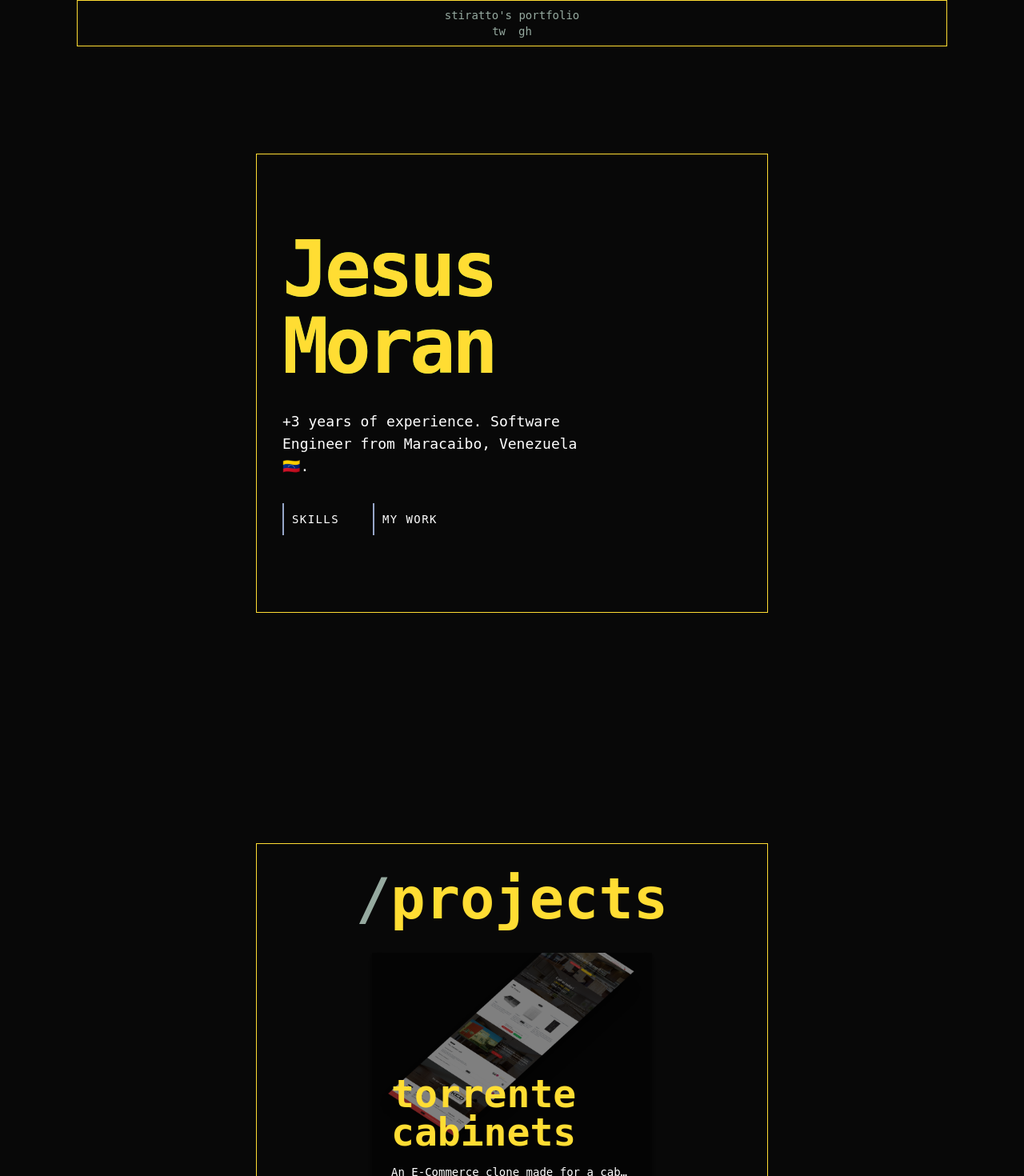
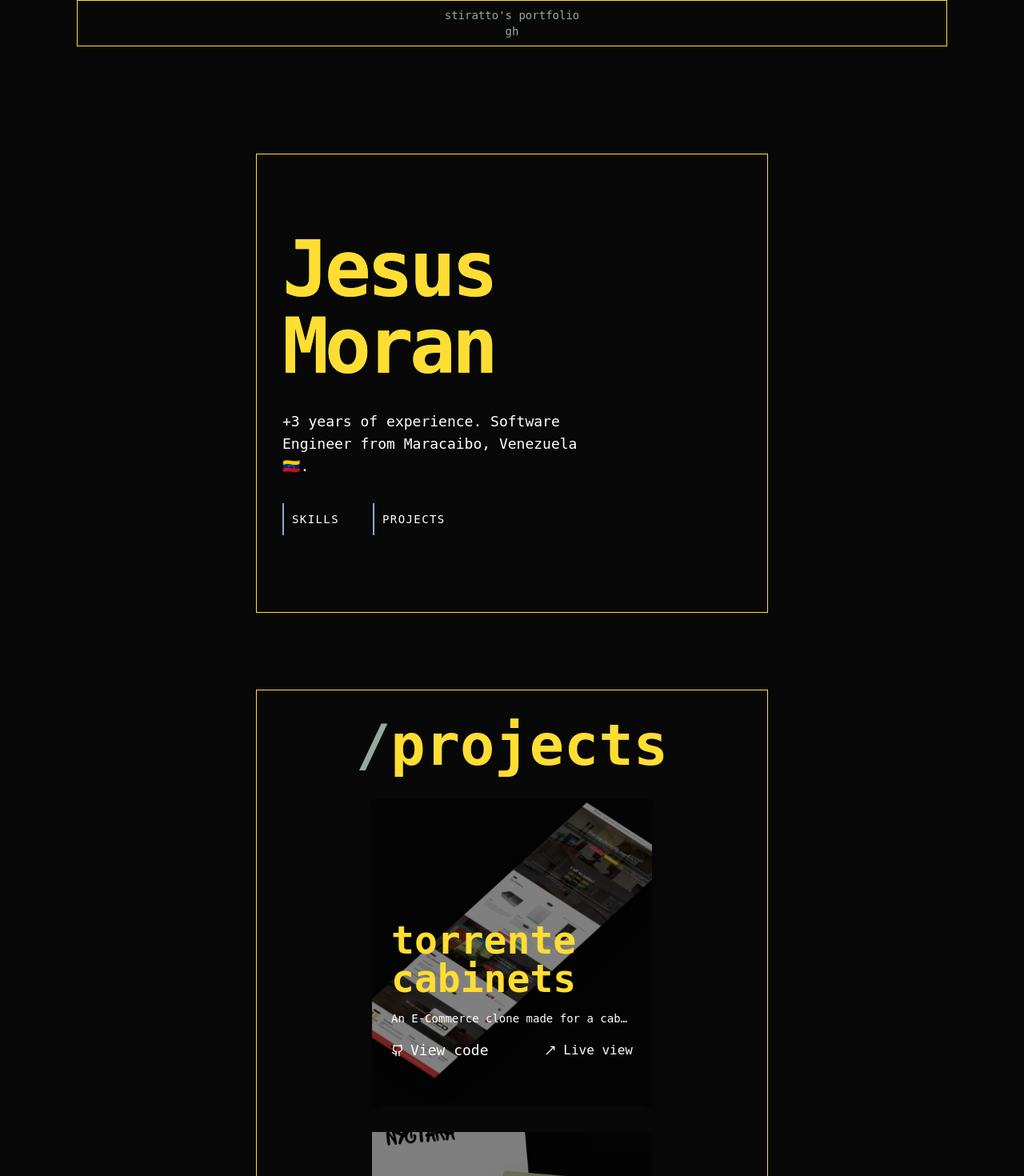
Before and after one commit to stiratto/portfoliovue, a Vue app: page / in a window 1280 px wide. Shown: the top 1470 px of the page at 80% size. Built offline with nearby package versions, Linux system fonts and the light colour scheme; a web font is replaced by a local one.

Commit message:
removed twitter

```diff
--- a/src/App.vue
+++ b/src/App.vue
@@ -1,15 +1,13 @@
 <script setup lang="ts">
-import Navbar from '@/components/Navbar.vue'
-import Footer from '@/components/Footer.vue'
-import GoStart from '@/components/GoStart.vue'
-import Lenis from 'lenis'
-import { onMounted, onUnmounted } from 'vue'
-
-
+import Navbar from "@/components/Navbar.vue";
+import Footer from "@/components/Footer.vue";
+import GoStart from "@/components/GoStart.vue";
+import Lenis from "lenis";
+import { onMounted, onUnmounted } from "vue";
 </script>
 
 <template>
-  <main>
+  <main class="mt-[20rem] sm:mt-[12rem]">
     <go-start></go-start>
     <navbar></navbar>
     <router-view></router-view>
--- a/src/components/Footer.vue
+++ b/src/components/Footer.vue
@@ -1,5 +1,5 @@
 <script setup lang="ts">
-const footerItems = [{ Twitter: "https://x.com/stirattou" }, { Github: "https://github.com/stiratto/" }]
+const footerItems = [{ Github: "https://github.com/stiratto/" }]
 </script>
 
 <template>
--- a/src/components/GoStart.vue
+++ b/src/components/GoStart.vue
@@ -1,23 +1,23 @@
 <script setup lang="ts">
-import { MoveUp } from 'lucide-vue-next'
-import { onMounted } from 'vue'
+import { MoveUp } from "lucide-vue-next";
+import { onMounted } from "vue";
 
 onMounted(() => {
-  window.addEventListener('scroll', displayBtn)
-})
+  window.addEventListener("scroll", displayBtn);
+});
 
 function goto() {
-  window.scrollTo({ left: 0, top: 0, behavior: 'smooth' })
+  window.scrollTo({ left: 0, top: 0, behavior: "smooth" });
 }
 
 function displayBtn() {
-  let btn = document.querySelector('.upBtn')
+  let btn = document.querySelector(".upBtn");
 
   if (btn !== null) {
     if (window.scrollY === 0) {
-      btn.classList.add('hidden')
+      btn.classList.add("hidden");
     } else {
-      btn.classList.remove('hidden')
+      btn.classList.remove("hidden");
     }
   }
 }
@@ -26,7 +26,7 @@ function displayBtn() {
 <template>
   <button
     @click="goto"
-    class="upBtn fixed bottom-4 right-4 p-4 bg-[#1c1c1c] hover:bg-purple-500 z-[5000]"
+    class="upBtn fixed bottom-4 right-4 p-4 bg-[#1c1c1c] hover:bg-[#ffdd33] z-[5000]"
   >
     <MoveUp />
   </button>
--- a/src/components/Navbar.vue
+++ b/src/components/Navbar.vue
@@ -1,64 +1,80 @@
 <script setup lang="ts">
-import { gsap } from 'gsap'
-import { watch, ref, onMounted, onUnmounted, nextTick, useTemplateRef } from 'vue'
-import { ChevronRight } from 'lucide-vue-next'
+import { gsap } from "gsap";
+import {
+  watch,
+  ref,
+  onMounted,
+  onUnmounted,
+  nextTick,
+  useTemplateRef,
+} from "vue";
+import { ChevronRight } from "lucide-vue-next";
 
-import items from '@/consts/navbar-items'
-import socials from '@/consts/social-items'
+import items from "@/consts/navbar-items";
+import socials from "@/consts/social-items";
 
-let activeClass = ref(false)
-let containerRef = useTemplateRef('container-ref')
-let userScrolledUp = ref(true)
-let oldY = ref(0)
-let navbarHovered = ref(false)
+let activeClass = ref(false);
+let containerRef = useTemplateRef("container-ref");
+let userScrolledUp = ref(true);
+let oldY = ref(0);
+let navbarHovered = ref(false);
 
 onMounted(() => {
-  window.addEventListener('scroll', watchScroll)
-})
+  window.addEventListener("scroll", watchScroll);
+});
 
 function isMobile(): boolean {
-  return window.innerWidth <= 760
+  return window.innerWidth <= 760;
 }
 
-let lastDirectionScrolled = ref('')
-let prevValue = ref(0)
+let lastDirectionScrolled = ref("");
+let prevValue = ref(0);
 
 function watchScroll() {
   if (prevValue.value > window.scrollY) {
-    userScrolledUp.value = true
-    console.log("up")
-
+    userScrolledUp.value = true;
   } else {
-    userScrolledUp.value = false
-    console.log("down")
+    userScrolledUp.value = false;
   }
-  prevValue.value = window.scrollY
+  prevValue.value = window.scrollY;
 }
-
 </script>
 
 <template>
-  <nav class="z-[1000] flex flex-col justify-between mx-auto
-       w-full transition-all top-0 left-0 !bg-[#080808] fixed md:px-24" ref="container-ref">
-    <router-link to="/" class="pointer text-sm text-center py-2
-      text-[#95a99f] nav-logo transition-all border border-[#ffdd33]
-      w-full">
+  <nav ref="container-ref" class="fixed z-[1000] top-0 left-0 w-full">
+    <div
+      class="flex flex-col justify-between mx-auto w-full transition-all top-0 left-0 !bg-[#080808] md:px-24"
+    >
+      <router-link
+        to="/"
+        class="pointer text-sm text-center py-2 text-[#95a99f] nav-logo transition-all border border-[#ffdd33]"
+      >
         stiratto's portfolio
         <div class="navSocialsDiv">
-        <a v-for="(item, index) in socials" :id="Object.keys(item)[0]" :href="Object.values(item)[0]"
-          :key="Object.keys(item)[0] + index" class="p-2 nav-social" target="_blank">
+          <a
+            v-for="(item, index) in socials"
+            :id="Object.keys(item)[0]"
+            :href="Object.values(item)[0]"
+            :key="Object.keys(item)[0] + index"
+            class="p-2 nav-social"
+            target="_blank"
+          >
             {{ Object.keys(item)[0] }}
           </a>
         </div>
       </router-link>
-
-    <ul class="flex  shadow-xl
-     text-white border-b border-[#ffdd33] p-8 gap-12 flex-col
-     md:flex-row hidden opacity-0 transition-opacity duration-1000
-     delay-700" :class="{ active: userScrolledUp }">
-      <router-link v-for="(item, index) in items" :id="Object.keys(item)[0]" :to="Object.values(item)[0]"
-        :key="Object.keys(item)[0] + index" class="text-sm
-          nav-item gap-2 w-min">
+    </div>
+    <ul
+      class="flex shadow-xl bg-[#080808] text-white border-b border-[#ffdd33] p-8 gap-12 flex-col md:flex-row opacity-0 transition-opacity md:mx-24"
+      :class="{ active: userScrolledUp }"
+    >
+      <router-link
+        v-for="(item, index) in items"
+        :id="Object.keys(item)[0]"
+        :to="Object.values(item)[0]"
+        :key="Object.keys(item)[0] + index"
+        class="text-sm nav-item gap-2 w-min"
+      >
         {{ Object.keys(item)[0] }}
       </router-link>
     </ul>
@@ -82,7 +98,7 @@ function watchScroll() {
   top: 25%;
   left: 70%;
   background-color: #95a99f9b;
-  content: '';
+  content: "";
   width: 24px;
   height: 14px;
 }
--- a/src/components/Project.vue
+++ b/src/components/Project.vue
@@ -1,12 +1,12 @@
 <script setup lang="ts">
-import { defineProps } from 'vue'
-import { MoveUpRight } from 'lucide-vue-next'
-import { Github } from 'lucide-vue-next'
-import type { PropType } from 'vue'
+import { defineProps } from "vue";
+import { MoveUpRight } from "lucide-vue-next";
+import { Github } from "lucide-vue-next";
+import type { PropType } from "vue";
 
 interface Tag {
-  label: string
-  icon: any
+  label: string;
+  icon: any;
 }
 
 const props = defineProps({
@@ -16,43 +16,47 @@ const props = defineProps({
   tags: { type: Array as PropType<Tag[]>, required: false },
   page: { type: String, required: false },
   github: { type: String, required: false },
-})
+});
 </script>
 
 <template>
-  <div class="group relative overflow-hidden shadow-md hover:shadow-xl
-    h-96">
-    <div class="absolute top-0 -0 right-0 z-20 w-full h-full opacity-50 bg-black"></div>
-
-    <!--  -->
+  <div class="group relative overflow-hidden shadow-md hover:shadow-xl h-96">
+    <div
+      class="absolute top-0 -0 right-0 z-20 w-full h-full opacity-50 bg-black"
+    ></div>
 
     <div class="relative">
-      <img :src="thumbnail" class="thumbnail-project object-cover aspect-square
-        md:aspect-[16/9]  scale-150 rounded-xl group-hover:scale-105
-        transition-all w-full" />
+      <img
+        :src="thumbnail"
+        class="object-cover aspect-square scale-150 rounded-xl group-hover:scale-105 transition-all w-full"
+      />
     </div>
 
-    <div class="absolute bottom-0 left-0 right-0 px-6 md:py-6 mb-8 flex flex-col gap-4 justify-end z-50 word-wrap">
-      <h1 className="text-2xl  lg:text-5xl font-bold
-        text-[#ffdd33] ">
+    <div
+      class="absolute bottom-0 left-0 right-0 px-6 md:py-6 mb-8 flex flex-col gap-4 justify-end z-50 word-wrap"
+    >
+      <h1
+        className="text-2xl  lg:text-5xl font-bold
+        text-[#ffdd33] "
+      >
         {{ title }}
       </h1>
-      <p class="text-sm text-white max-w-3xl
-      truncate">{{ description }}</p>
-      <!-- <ul class="flex gap-4 break-all">
-        <li v-for="(tag, index) in tags" :key="index"
-          class="tag flex gap-2 items-center p-2 text-sm rounded-full bg-[#111111]">
-          <span>{{ tag.label }}</span>
-          <component :is="tag.icon" class="w-4 h-4" />
-        </li>
-     </ul>-->
+      <p class="text-sm text-white max-w-3xl truncate">{{ description }}</p>
+
       <div class="flex gap-2 justify-between">
-        <a :href="github" class="flex items-center gap-2
-          cursor-pointer item text-xs md:text-lg">
+        <a
+          :href="github"
+          class="flex items-center gap-2 cursor-pointer item text-xs md:text-lg"
+          target="_blank"
+        >
           <github class="w-4 h-4"></github>View code
         </a>
 
-        <a :href="page" class="flex items-center gap-2 cursor-pointer item">
+        <a
+          :href="page"
+          class="flex items-center gap-2 cursor-pointer item"
+          target="_blank"
+        >
           <move-up-right class="w-4 h-4"></move-up-right> Live view
         </a>
       </div>
@@ -71,7 +75,7 @@ const props = defineProps({
   top: 25%;
   left: 100%;
   background-color: #95a99f8b;
-  content: '';
+  content: "";
   width: 14px;
   height: 14px;
 }
--- a/src/consts/social-items.ts
+++ b/src/consts/social-items.ts
@@ -1,5 +1,4 @@
 const socials: { [key: string]: string }[] = [
-  { tw: 'https://x.com/stirattou' },
   { gh: 'https://github.com/stirattou' },
 ]
 
--- a/src/index.css
+++ b/src/index.css
@@ -166,6 +166,7 @@ body {
 }
 
 
+
 @media (max-width: 700px) {
 
     body {
@@ -178,6 +179,7 @@ body {
 @media (max-width: 1200px) {
     body {
         padding: 0px 5rem 0px 5rem;
+
     }
 }
 
--- a/src/views/Index.vue
+++ b/src/views/Index.vue
@@ -1,84 +1,87 @@
 <script setup lang="ts">
-import Skills from '@/components/Skills.vue'
-import MyWork from '@/components/MyWork.vue'
-import { gsap } from 'gsap'
-import { useTemplateRef, ref, onMounted } from 'vue'
-import Projects from './Projects.vue'
+import Skills from "@/components/Skills.vue";
+import MyWork from "@/components/MyWork.vue";
+import { gsap } from "gsap";
+import { useTemplateRef, ref, onMounted } from "vue";
+import Projects from "./Projects.vue";
 
-const sectionWork = useTemplateRef<HTMLElement | null>('sectionWork')
-const sectionProjects = useTemplateRef<HTMLElement | null>('sectionProjects')
-const sectionSkills = useTemplateRef<HTMLElement | null>('sectionSkills')
-const activeClass = ref<boolean | null>(false)
+const sectionSkills = useTemplateRef<HTMLElement | null>("sectionSkills");
+const activeClass = ref<boolean | null>(false);
 
 onMounted(() => {
-  activeClass.value = true
-})
+  activeClass.value = true;
+});
 
 function scrollTo(view: any) {
-  view.scrollIntoView({ behavior: 'smooth' })
+  view.scrollIntoView({ behavior: "smooth" });
 }
 
 function onEnter(el: any) {
-  let tl = gsap.timeline()
+  let tl = gsap.timeline();
 
-  tl.to('#full', { backgroundSize: '100%', duration: 4, ease: 'circ.inOut' }, 0)
+  tl.to(
+    "#full",
+    { backgroundSize: "100%", duration: 4, ease: "circ.inOut" },
+    0
+  );
 }
 </script>
 
 <template>
-  <main class="flex flex-col gap-24 mt-96 md:mt-48">
-
-    <section class="w-full relative flex flex-col-reverse lg:flex-row
-    lg:justify-between lg:items-center    px-4
-    border border-[#ffdd33]" ref="main">
-      <div class="py-24 w-full text-white gap-8 rounded-2xl p-4 flex flex-col lg:justify-center">
-        <!--<span class="relative top-4 font-bold w-min text-white text-sm
-        tracking-widest before:content-[' '] before:w-full before:h-1
-        before:absolute before:top-4
-        before:bg-[#ffdd33]">DEVELOPER</span> -->
-        <transition tag="div" v-show="activeClass" @enter="onEnter"
-          class="text-5xl md:text-8xl flex text-[#ffdd33] font-extrabold text-start">
-          <h1 id="full" class="tracking-tighter !text-[#ffdd33] ">
+  <main class="flex flex-col gap-24">
+    <section
+      class="w-full relative flex flex-col-reverse lg:flex-row lg:justify-between lg:items-center px-4 border border-[#ffdd33]"
+      ref="main"
+    >
+      <div
+        class="py-24 w-full text-white gap-8 rounded-2xl p-4 flex flex-col lg:justify-center"
+      >
+        <transition
+          tag="div"
+          v-show="activeClass"
+          @enter="onEnter"
+          class="text-5xl md:text-8xl flex text-[#ffdd33] font-extrabold text-start"
+        >
+          <h1 id="full" class="tracking-tighter !text-[#ffdd33]">
             Jesus <br />
             Moran
           </h1>
         </transition>
         <p class="lg:text-lg text-start max-w-sm text-white">
-          +3 years of experience. Software Engineer from Maracaibo, Venezuela 🇻🇪.
+          +3 years of experience. Software Engineer from Maracaibo, Venezuela
+          🇻🇪.
         </p>
 
         <div class="flex gap-8 btn-div">
-          <button class="btn-item uppercase text-sm tracking-widest" @click="scrollTo(sectionSkills)">
+          <button
+            class="btn-item uppercase text-sm tracking-widest"
+            @click="scrollTo(sectionSkills)"
+          >
             Skills
           </button>
-          <button class="btn-item uppercase text-sm tracking-widest" @click="scrollTo(sectionWork)">
-            My Work
-          </button>
+          <router-link to="/projects">
+            <button class="btn-item uppercase text-sm tracking-widest">
+              Projects
+            </button>
+          </router-link>
         </div>
       </div>
-
     </section>
 
-    <div ref="sectionProjects">
+    <div>
       <Projects />
     </div>
 
     <div ref="sectionSkills">
       <Skills></Skills>
     </div>
-
-    <!-- <div ref="sectionWork">
-      <MyWork />
-    </div> -->
-
-
   </main>
 </template>
 
 <style scoped>
 .btn-item {
   padding: 10px;
-  border-left: 2px solid #96A6C8;
+  border-left: 2px solid #96a6c8;
   position: relative;
 }
 
@@ -87,14 +90,14 @@ function onEnter(el: any) {
   top: 25%;
   left: 100%;
   background-color: #95a99f6b;
-  content: '';
+  content: "";
   width: 14px;
   height: 14px;
 }
 
 #full {
   /* -webkit-text-stroke: 0.5px #73D936; */
-  background: linear-gradient(#73D936 0 100%) left / 0 no-repeat;
+  background: linear-gradient(#73d936 0 100%) left / 0 no-repeat;
   color: transparent;
   background-clip: text;
 }
--- a/src/views/Projects.vue
+++ b/src/views/Projects.vue
@@ -1,14 +1,19 @@
 <script setup>
-import Project from '@/components/Project.vue'
-import projects from '@/consts/projectslist.ts'
+import Project from "@/components/Project.vue";
+import projects from "@/consts/projectslist.ts";
 </script>
 
 <template>
-  <div class="mt-80 md:mt-48 p-8 lg:px-[9em] flex flex-col justify-center
-    items-center gap-8 border border-[#ffdd33]">
+  <div
+    class="p-8 lg:px-[9em] flex flex-col justify-center items-center gap-8 border border-[#ffdd33]"
+  >
     <h1 class="text-4xl lg:text-7xl font-black text-[#ffdd33]">
       <span class="text-[#95a99f]">/</span>projects
     </h1>
-    <project v-for="(project, index) in projects" v-bind="project" :key="index"></project>
+    <project
+      v-for="(project, index) in projects"
+      v-bind="project"
+      :key="index"
+    ></project>
   </div>
 </template>
```
Lines whose indentation alone changed are shown as unchanged.
